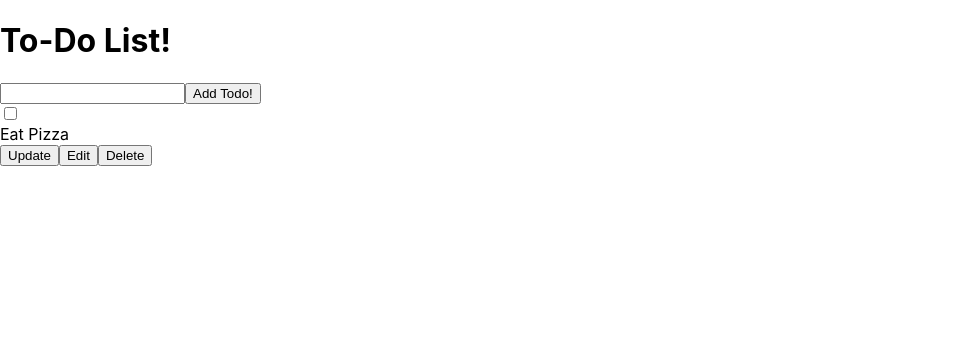
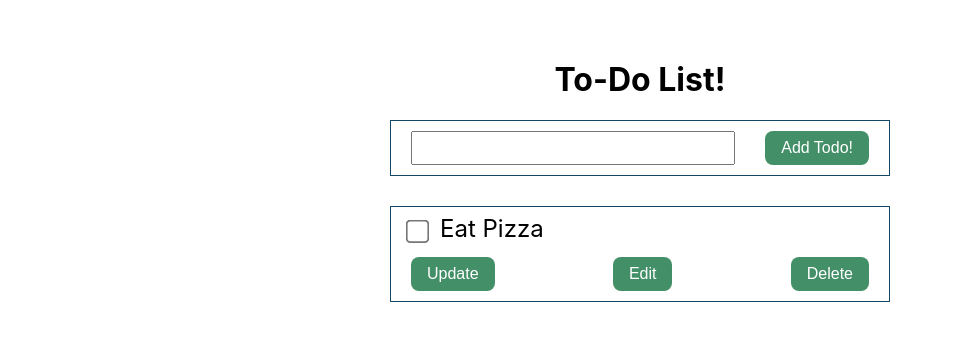
Before and after one commit to KadenStewart/Kaden-ToDo-App, a React (Create React App) app: page / in a window 1280 px wide. Shown: the top 340 px of the page, without its empty margins (0-953 px from the left). Built offline with nearby package versions, Linux system fonts and the light colour scheme.

Commit message:
Core CSS

```diff
--- a/src/App.css
+++ b/src/App.css
@@ -1,3 +1,74 @@
-.App {
+.todo-container {
+  width: 500px;
+  margin: 60px auto;
+}
+
+h1 {
   text-align: center;
 }
+
+/* --------- todo form -------- */
+form,
+.todo {
+  border: 1px solid #154666;
+  padding: 10px 20px;
+  margin-bottom: 10px;
+}
+
+form {
+  display: flex;
+  justify-content: space-between;
+  margin-bottom: 30px;
+}
+
+form input {
+  padding: 4px 8px;
+  flex-grow: 1;
+  margin-right: 30px;
+}
+/* --------- todo item -------- */
+.todo {
+  display: flex;
+  flex-direction: column;
+}
+
+input [type="text"] {
+  font-size: 20px;
+  font-family: monospace;
+}
+
+.todo [type="checkbox"] {
+  margin: 0 16px 0 0;
+  cursor: pointer;
+  transform: scale(1.8) translateY(1px);
+}
+
+.todo text input {
+}
+
+.todo-text {
+  font-size: 24px;
+  line-height: 24px;
+  margin-bottom: 16px;
+  display: flex;
+  align-items: center;
+}
+
+button {
+  font-size: 16px;
+  background-color: #438f68;
+  color: #fff;
+  border-radius: 8px;
+  border: none;
+  padding: 8px 16px;
+  cursor: pointer;
+}
+
+button:hover {
+  background-color: #5a9c56;
+}
+
+.todo-actions {
+  display: flex;
+  justify-content: space-between;
+}
```
